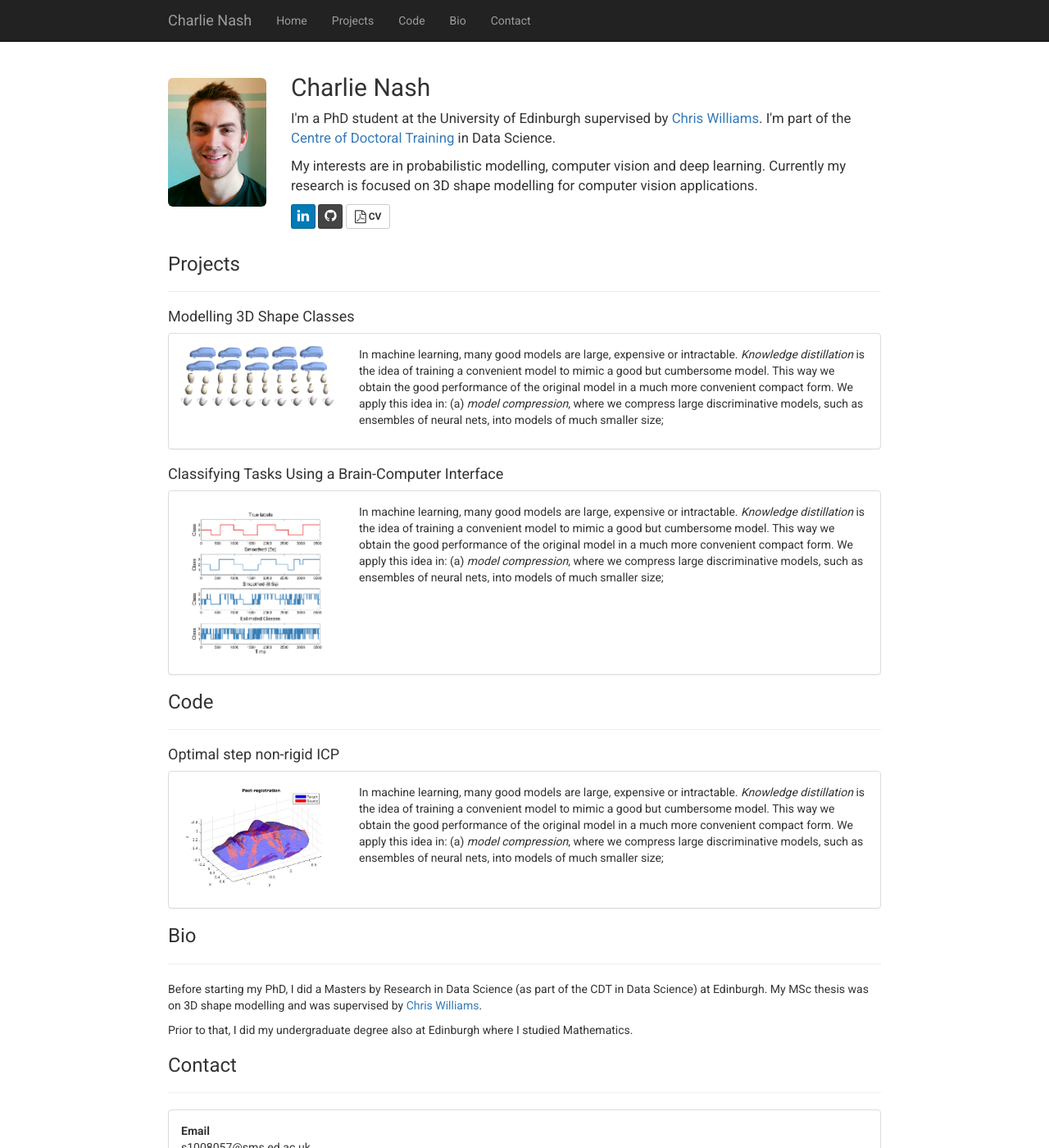
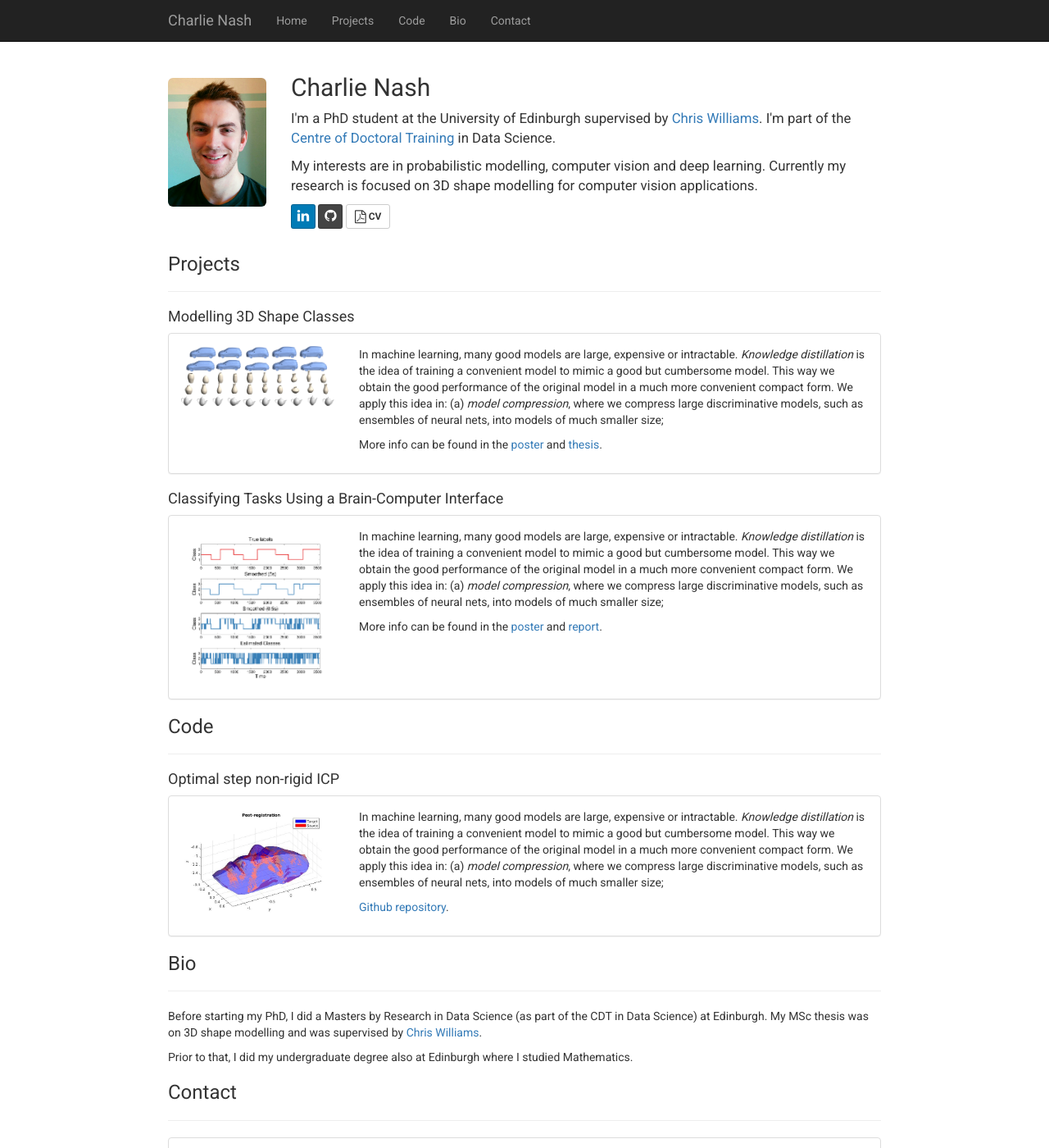
Before and after one commit to charlienash/charlienash.github.io, a Jekyll site: the page index.html, which Jekyll copies as it is, in a window 1280 px wide and 1400 px high. Shown: the whole window at 82% size. Built offline with Jekyll 4.4.1, drawn with Linux system fonts in a browser that asks for light colours; nearby versions of some CDN libraries; library files that are not in the unit come from our copies.

Commit message:
Update index.html

```diff
--- a/index.html
+++ b/index.html
@@ -114,7 +114,12 @@
 						<img src="assets/img/3dClasses.png" class="img-responsive img-rounded" alt="Distilling Model Knowledge"/>
 					</div>
 					<div class="col-xs-9">
-						<p>In machine learning, many good models are large, expensive or intractable. <em>Knowledge distillation</em> is the idea of training a convenient model to mimic a good but cumbersome model. This way we obtain the good performance of the original model in a much more convenient compact form. We apply this idea in: (a) <em>model compression</em>, where we compress large discriminative models, such as ensembles of neural nets, into models of much smaller size;
+						<p>
+							In machine learning, many good models are large, expensive or intractable. <em>Knowledge distillation</em> is the idea of training a convenient model to mimic a good but cumbersome model. This way we obtain the good performance of the original model in a much more convenient compact form. We apply this idea in: (a) <em>model compression</em>, where we compress large discriminative models, such as ensembles of neural nets, into models of much smaller size;
+						</p>
+						<p>
+							More info can be found in the <a href="assets/docs/shapeModellingPoster.pdf">poster</a> and <a href="assets/docs/mscThesis.pdf">thesis</a>.
+						</p>
 					</div>
 	  			</div>
 			</div>
@@ -126,7 +131,12 @@
 						<embed src="assets/img/bciPlot-1.png" class="img-responsive img-rounded" alt="Distilling Model Knowledge"/>
 					</div>
 					<div class="col-xs-9">
-						<p>In machine learning, many good models are large, expensive or intractable. <em>Knowledge distillation</em> is the idea of training a convenient model to mimic a good but cumbersome model. This way we obtain the good performance of the original model in a much more convenient compact form. We apply this idea in: (a) <em>model compression</em>, where we compress large discriminative models, such as ensembles of neural nets, into models of much smaller size;
+						<p>
+							In machine learning, many good models are large, expensive or intractable. <em>Knowledge distillation</em> is the idea of training a convenient model to mimic a good but cumbersome model. This way we obtain the good performance of the original model in a much more convenient compact form. We apply this idea in: (a) <em>model compression</em>, where we compress large discriminative models, such as ensembles of neural nets, into models of much smaller size;
+						</p>
+						<p>
+							More info can be found in the <a href="assets/docs/bciPoster.pdf">poster</a> and <a href="assets/docs/bciReport.pdf">report</a>.
+						</p>
 					</div>
 	  			</div>
 			</div>
@@ -141,7 +151,12 @@
 						<img src="assets/img/faceDemo.jpg" class="img-responsive img-rounded" alt="Distilling Model Knowledge"/>
 					</div>
 					<div class="col-xs-9">
-						<p>In machine learning, many good models are large, expensive or intractable. <em>Knowledge distillation</em> is the idea of training a convenient model to mimic a good but cumbersome model. This way we obtain the good performance of the original model in a much more convenient compact form. We apply this idea in: (a) <em>model compression</em>, where we compress large discriminative models, such as ensembles of neural nets, into models of much smaller size;
+						<p>
+							In machine learning, many good models are large, expensive or intractable. <em>Knowledge distillation</em> is the idea of training a convenient model to mimic a good but cumbersome model. This way we obtain the good performance of the original model in a much more convenient compact form. We apply this idea in: (a) <em>model compression</em>, where we compress large discriminative models, such as ensembles of neural nets, into models of much smaller size;
+						</p>
+						<p>
+							<a href="https://github.com/charlienash/nricp"> Github repository</a>.
+						</p>
 					</div>
 	  			</div>
 			</div>
```
